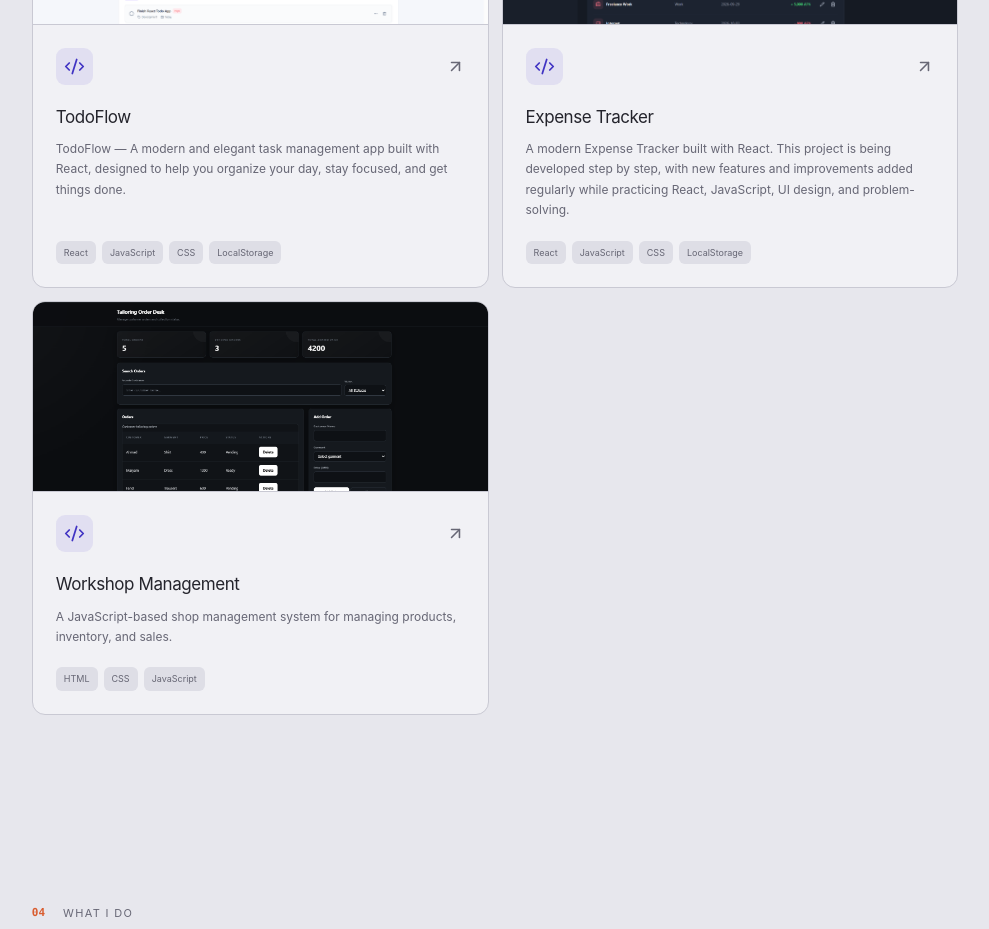
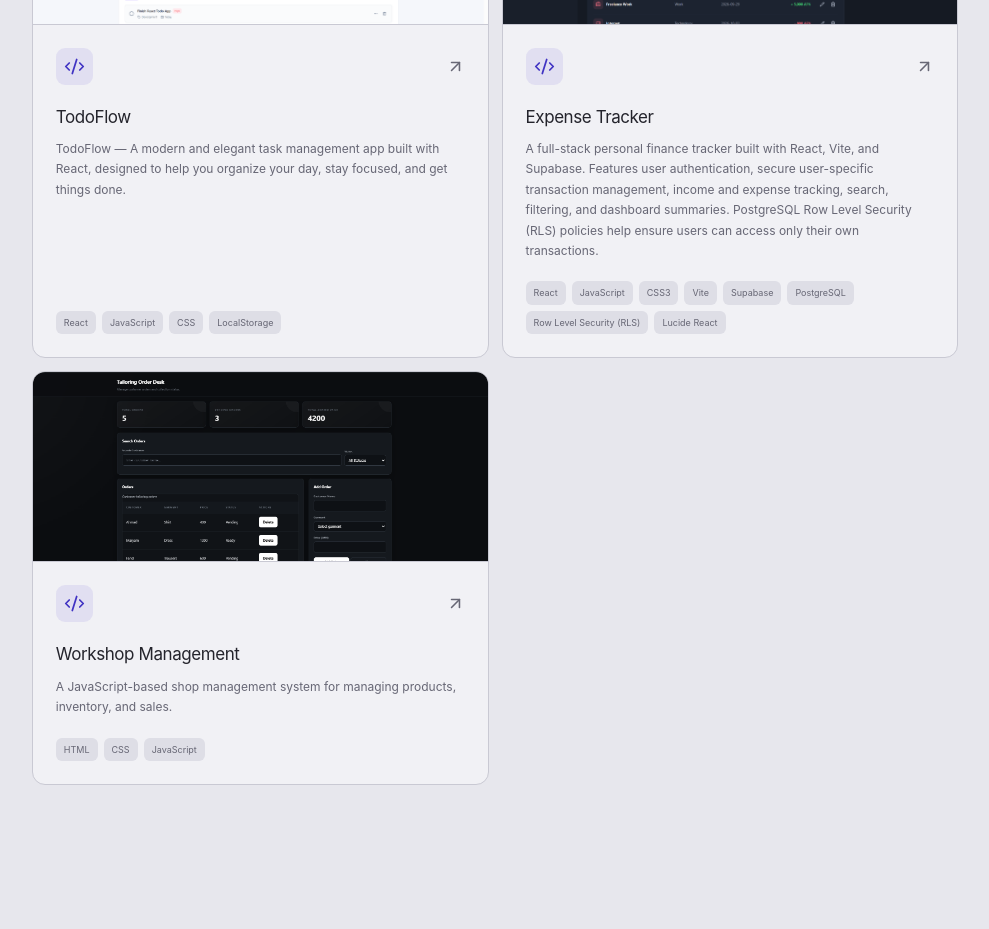
Before and after one commit to aminrasooli2007-svg/amin-rasooli-portfolio, a React (Vite) app: page / in a window 1280 px wide. Shown: the part 2420-3349 px from the top of the page, without its empty margins (145-1134 px from the left). Built offline with nearby package versions, Linux system fonts and the light colour scheme.

Commit message:
Update ExpenseFlow technology stack

```diff
--- a/src/App.jsx
+++ b/src/App.jsx
@@ -54,14 +54,18 @@ function App() {
     {
       title: "Expense Tracker",
       description:
-        "A modern Expense Tracker built with React. This project is being developed step by step, with new features and improvements added regularly while practicing React, JavaScript, UI design, and problem-solving.",
+        "A full-stack personal finance tracker built with React, Vite, and Supabase. Features user authentication, secure user-specific transaction management, income and expense tracking, search, filtering, and dashboard summaries. PostgreSQL Row Level Security (RLS) policies help ensure users can access only their own transactions.",
       image: "/img/Exp.png",
       github: "#",
       technologies: [
         "React",
         "JavaScript",
-        "CSS",
-        "LocalStorage"
+        "CSS3",
+        "Vite",
+        "Supabase",
+        "PostgreSQL",
+        "Row Level Security (RLS)",
+        "Lucide React"
       ]
     },
     {
```
